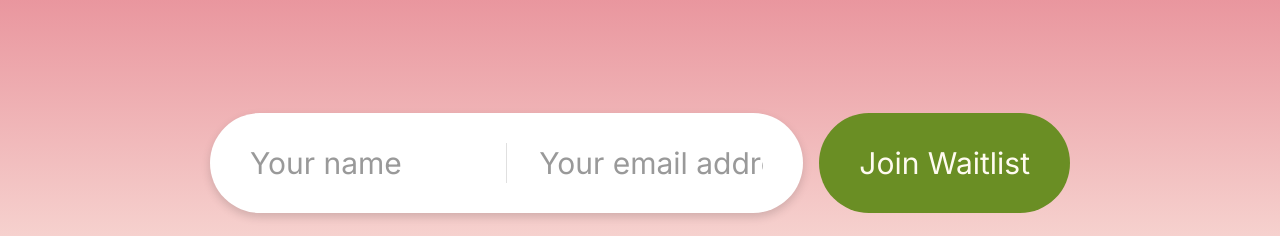
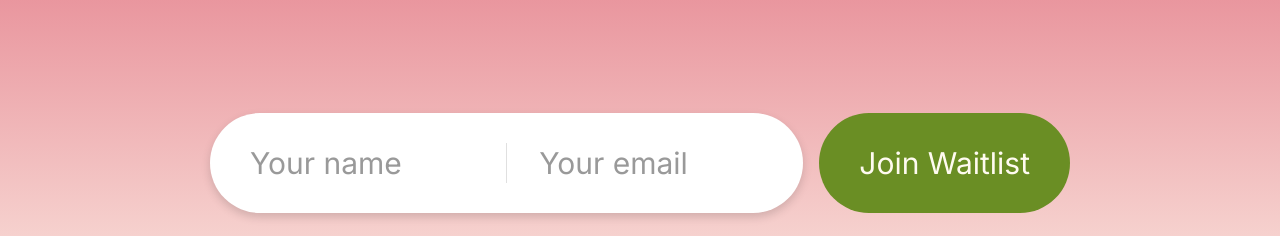
Before and after one commit to VMotta1/GoCeriseWebsite, a Next.js app: page / in a window 1280 px wide. Shown: the part 2272-2508 px from the top of the page. Built offline with nearby package versions, Linux system fonts and the light colour scheme; no server answers.

Commit message:
fix: shorten email placeholder to 'Your email'

```diff
--- a/components/WaitlistForm.tsx
+++ b/components/WaitlistForm.tsx
@@ -70,7 +70,7 @@ export default function WaitlistForm() {
           <div style={{ width: 1, height: 40, background: '#e0e0e0', flexShrink: 0 }} />
           <input
             type="email"
-            placeholder="Your email address"
+            placeholder="Your email"
             value={email}
             onChange={e => setEmail(e.target.value)}
             autoComplete="email"
```
